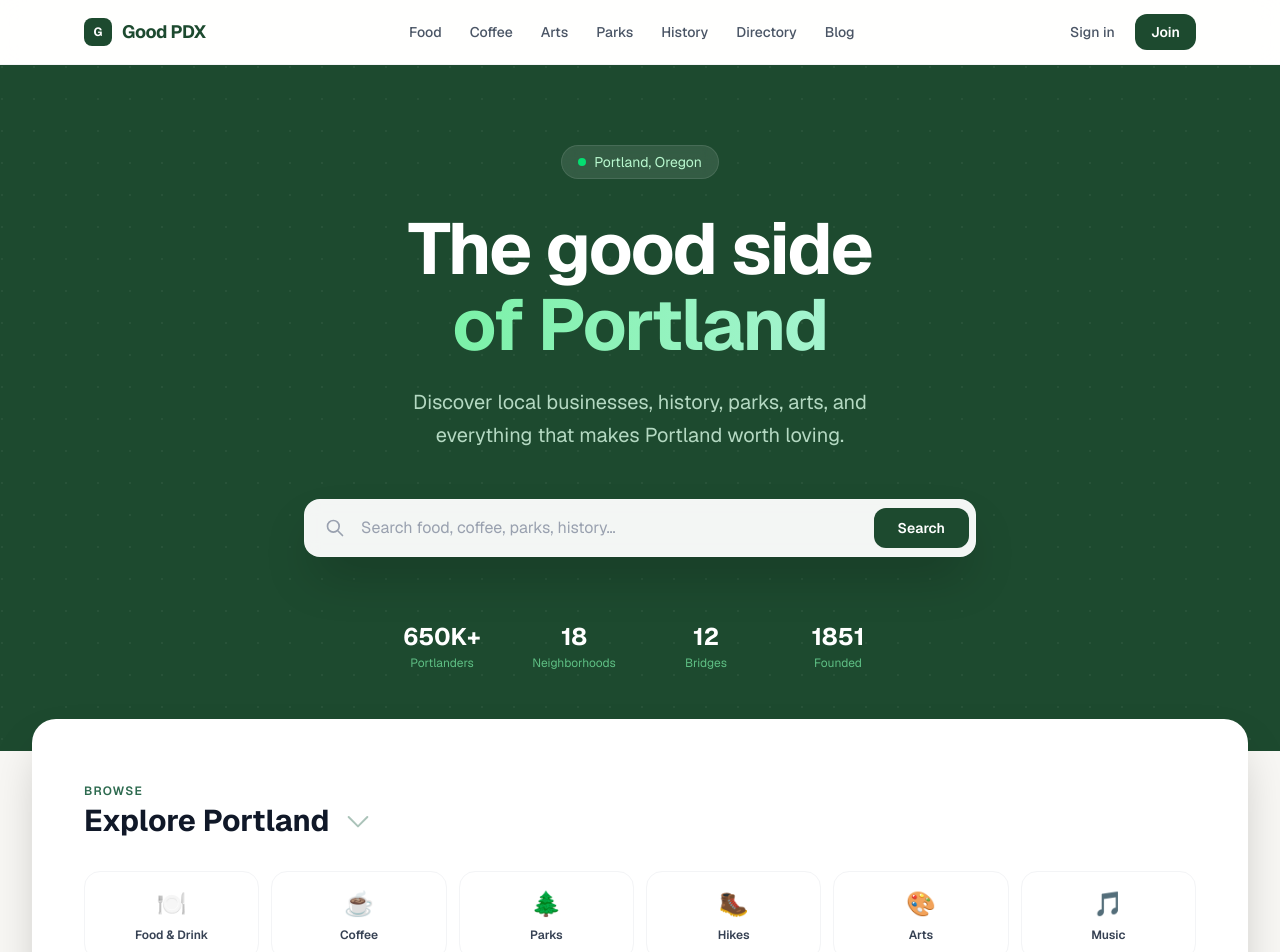
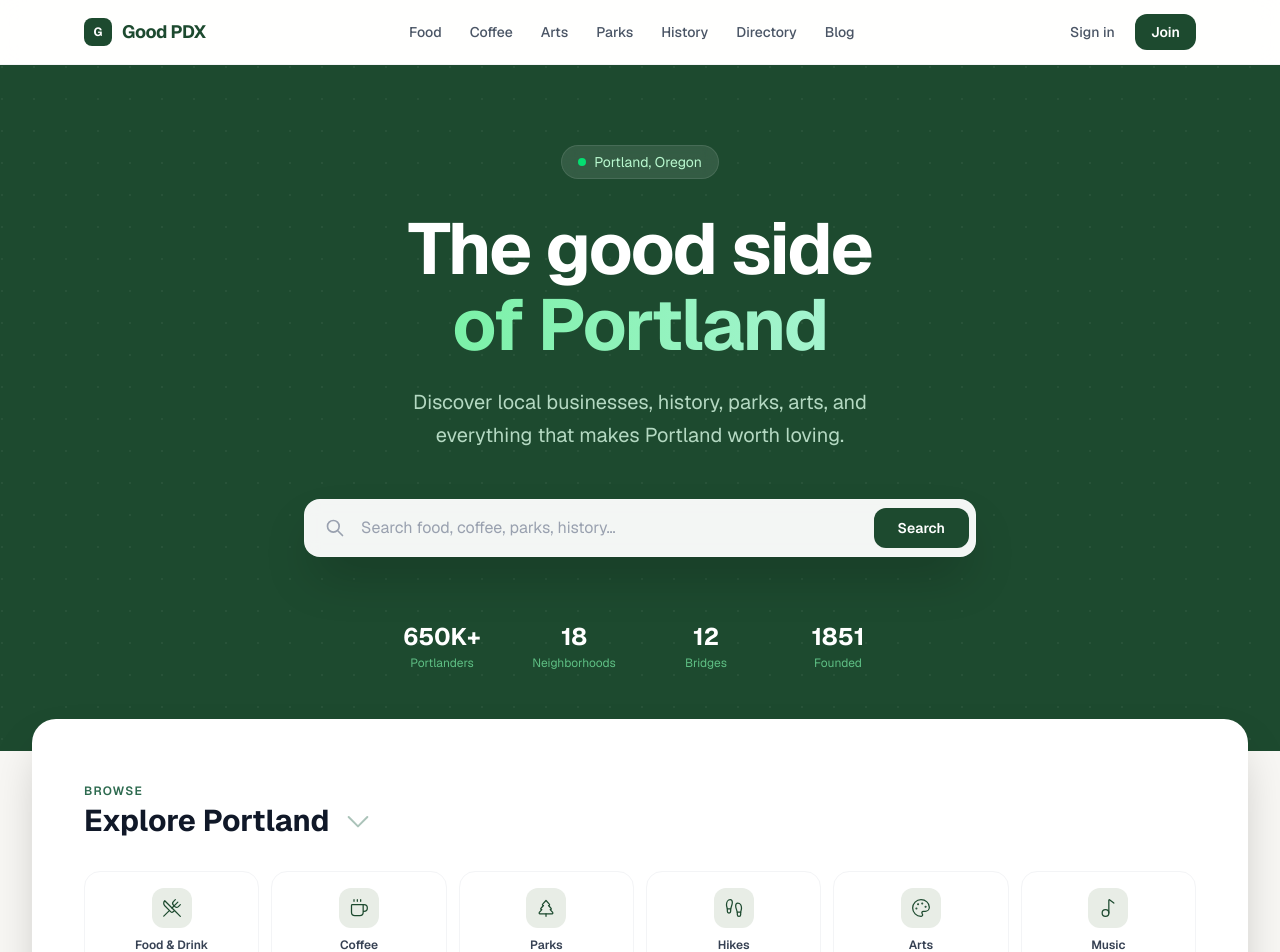
Before and after one commit to GabrielAustinHenton/goodpdx, a Next.js app: page / in a window 1280 px wide. Shown: the top 952 px of the page. Built offline with nearby package versions, Linux system fonts and the light colour scheme.

Commit message:
replace emoji icons with lucide icons, swap factory for hammer on Made Here

```diff
--- a/app/page.tsx
+++ b/app/page.tsx
@@ -1,25 +1,30 @@
 import Link from 'next/link'
 import SearchBar from './components/SearchBar'
+import {
+  UtensilsCrossed, Coffee, TreePine, Footprints, Palette, Music2,
+  Clapperboard, BookOpen, Waves, PersonStanding, Hammer, Heart,
+  HardHat, ArrowLeftRight, PlaneTakeoff, TrainFront, Building2, LayoutList,
+} from 'lucide-react'
 
 const categories = [
-  { label: 'Food & Drink', href: '/goodfood', emoji: '🍽️' },
-  { label: 'Coffee', href: '/coffee', emoji: '☕' },
-  { label: 'Parks', href: '/parks', emoji: '🌲' },
-  { label: 'Hikes', href: '/hikes', emoji: '🥾' },
-  { label: 'Arts', href: '/art', emoji: '🎨' },
-  { label: 'Music', href: '/music', emoji: '🎵' },
-  { label: 'Film & Stage', href: '/filmandstage', emoji: '🎭' },
-  { label: 'History', href: '/history', emoji: '📜' },
-  { label: 'Hot Springs', href: '/hotsprings', emoji: '♨️' },
-  { label: 'Swimming', href: '/swim', emoji: '🏊' },
-  { label: 'Made Here', href: '/manufacturing', emoji: '🏭' },
-  { label: 'Wellness', href: '/healthbeauty', emoji: '💆' },
-  { label: 'Infrastructure', href: '/infrastructure', emoji: '🏗️' },
-  { label: 'Bridges', href: '/bridges', emoji: '🌉' },
-  { label: 'Airport', href: '/airport', emoji: '✈️' },
-  { label: 'Transit', href: '/transportation', emoji: '🚊' },
-  { label: 'Development', href: '/development', emoji: '🏘️' },
-  { label: 'Directory', href: '/directory', emoji: '📋' },
+  { label: 'Food & Drink', href: '/goodfood', Icon: UtensilsCrossed },
+  { label: 'Coffee', href: '/coffee', Icon: Coffee },
+  { label: 'Parks', href: '/parks', Icon: TreePine },
+  { label: 'Hikes', href: '/hikes', Icon: Footprints },
+  { label: 'Arts', href: '/art', Icon: Palette },
+  { label: 'Music', href: '/music', Icon: Music2 },
+  { label: 'Film & Stage', href: '/filmandstage', Icon: Clapperboard },
+  { label: 'History', href: '/history', Icon: BookOpen },
+  { label: 'Hot Springs', href: '/hotsprings', Icon: Waves },
+  { label: 'Swimming', href: '/swim', Icon: PersonStanding },
+  { label: 'Made Here', href: '/manufacturing', Icon: Hammer },
+  { label: 'Wellness', href: '/healthbeauty', Icon: Heart },
+  { label: 'Infrastructure', href: '/infrastructure', Icon: HardHat },
+  { label: 'Bridges', href: '/bridges', Icon: ArrowLeftRight },
+  { label: 'Airport', href: '/airport', Icon: PlaneTakeoff },
+  { label: 'Transit', href: '/transportation', Icon: TrainFront },
+  { label: 'Development', href: '/development', Icon: Building2 },
+  { label: 'Directory', href: '/directory', Icon: LayoutList },
 ]
 
 const featuredStories = [
@@ -119,14 +124,16 @@ export default function Home() {
           </div>
         </div>
         <div className="grid grid-cols-3 sm:grid-cols-4 md:grid-cols-6 gap-3">
-          {categories.map((cat) => (
+          {categories.map(({ label, href, Icon }) => (
             <Link
-              key={cat.href}
-              href={cat.href}
+              key={href}
+              href={href}
               className="group flex flex-col items-center text-center p-4 bg-white rounded-2xl border border-gray-100 hover:border-[#2d6a4f]/30 hover:shadow-lg hover:-translate-y-0.5 transition-all duration-200"
             >
-              <span className="text-2xl mb-2">{cat.emoji}</span>
-              <span className="text-xs font-semibold text-gray-700 group-hover:text-[#1d4a2f] leading-tight">{cat.label}</span>
+              <div className="w-10 h-10 rounded-xl bg-[#e8ede6] flex items-center justify-center mb-2.5 group-hover:bg-[#1d4a2f] transition-colors">
+                <Icon className="w-5 h-5 text-[#1d4a2f] group-hover:text-white transition-colors" strokeWidth={1.5} />
+              </div>
+              <span className="text-xs font-semibold text-gray-700 group-hover:text-[#1d4a2f] leading-tight">{label}</span>
             </Link>
           ))}
         </div>
--- a/package.json
+++ b/package.json
@@ -9,6 +9,7 @@
     "lint": "eslint"
   },
   "dependencies": {
+    "lucide-react": "^1.8.0",
     "next": "16.2.4",
     "react": "19.2.4",
     "react-dom": "19.2.4"
```
Also changed, not shown: 1 other file (tests, documents, lock files or other folders).
